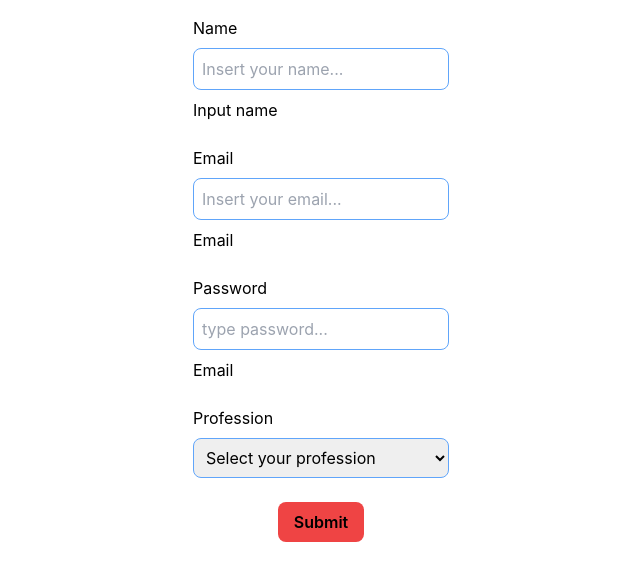
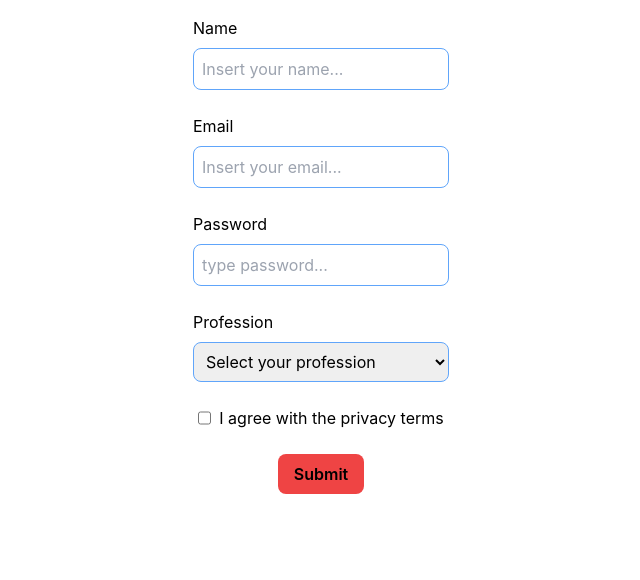
Before and after one commit to Braulin96/JavaScriptPratice, a React (Create React App) app: page / in a window 1280 px wide. Shown: the top 580 px of the page, without its empty margins (319-959 px from the left). Built offline with nearby package versions, Linux system fonts and the light colour scheme.

Commit message:
added input checkbox for the privacy terms

```diff
--- a/src/components/jbCole/HookForm.js
+++ b/src/components/jbCole/HookForm.js
@@ -1,4 +1,8 @@
+import { useForm } from "react-hook-form";
+
 const HookForm = () => {
+  //we use the register function to register the inputs values.
+  const { register } = useForm();
   const onSubmit = () => {};
 
   return (
@@ -9,18 +13,17 @@ const HookForm = () => {
           className="border-blue-400 outline-none border p-2 rounded-lg w-64"
           type="text"
           placeholder="Insert your name..."
+          {...register("name")}
         />
-        <p> Input name</p>
       </div>
-
       <div className="form-group flex flex-col gap-y-2 mx-auto">
         <label>Email</label>
         <input
           className="border-blue-400 outline-none border p-2 rounded-lg w-64"
           type="text"
           placeholder="Insert your email..."
+          {...register("email")}
         />
-        <p>Email</p>
       </div>
 
       <div className="form-group flex flex-col gap-y-2 mx-auto">
@@ -29,20 +32,38 @@ const HookForm = () => {
           className="border-blue-400 outline-none border p-2 rounded-lg w-64"
           type="text"
           placeholder="type password..."
+          {...register("password")}
         />
-        <p>Email</p>
       </div>
 
       <div className="form-group flex flex-col gap-y-2 mx-auto">
         <label>Profession</label>
-        <select className="border-blue-400 outline-none border p-2 rounded-lg w-64">
+        <select
+          {...register("profession")}
+          className="border-blue-400 outline-none border p-2 rounded-lg w-64"
+        >
           <option value="0">Select your profession</option>
           <option value="1">Developer</option>
           <option value="2">Designer</option>
         </select>
       </div>
 
-      <button className="w-fit px-4 py-2 bg-red-500 rounded-lg mx-auto font-semibold" onClick={onSubmit}>Submit</button>
+      <div className="checkbox-group flex  gap-x-2 mx-auto">
+        <input
+          //className="border-blue-400 outline-none border p-2 rounded-lg w-64"
+          type="checkbox"
+          name="privacy-policy"
+          {...register("privacyTerms")}
+        />
+        <label> I agree with the privacy terms</label>
+      </div>
+
+      <button
+        className="w-fit px-4 py-2 bg-red-500 rounded-lg mx-auto font-semibold"
+        onClick={onSubmit}
+      >
+        Submit
+      </button>
     </div>
   );
 };
```
